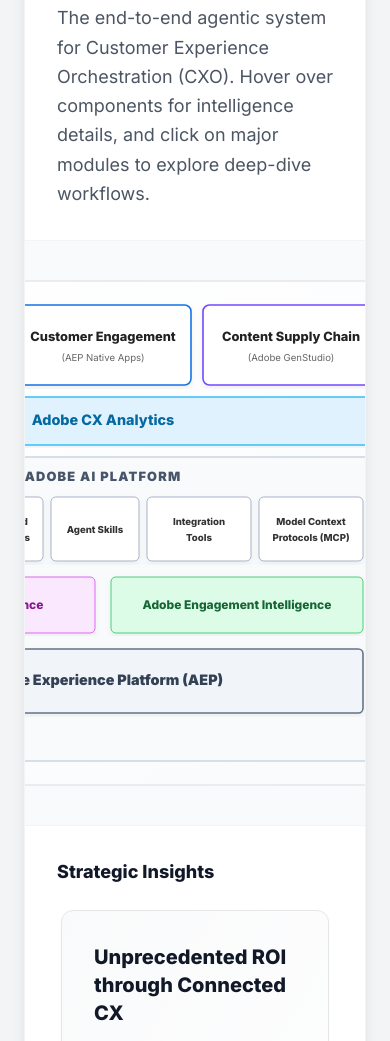
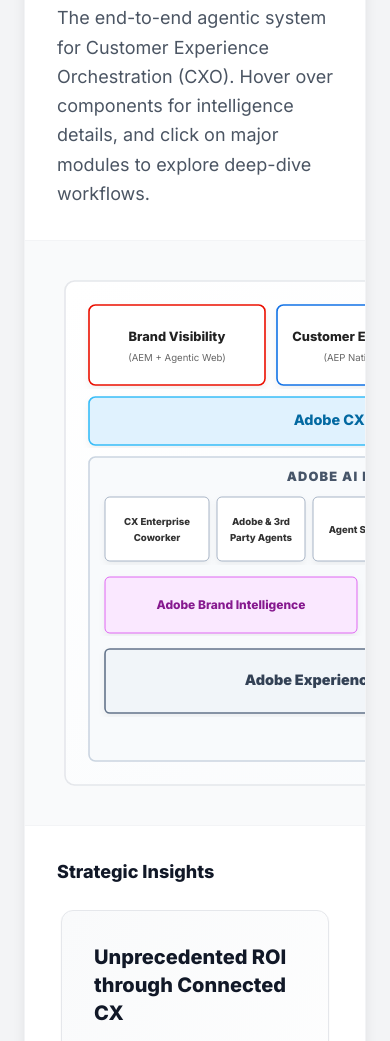
Before and after one commit to Schikkeg/raw-weights, a plain HTML site: page guide/adobe-cx-enterprise-ecosystem.html in a window 390 px wide. Shown: the part 1673-2714 px from the top of the page. Drawn offline with nearby package versions, Linux system fonts and the light colour scheme.

Commit message:
Mobile diagram view

```diff
--- a/guide/adobe-cx-enterprise-ecosystem.html
+++ b/guide/adobe-cx-enterprise-ecosystem.html
@@ -1,3 +1,4 @@
+
 <!DOCTYPE html>
 <html lang="en">
 <head>
@@ -658,7 +659,7 @@
                         <h2 class="text-3xl font-black text-gray-900 tracking-tight mb-4">${slide.title}</h2>
                         <p class="text-gray-600 text-lg leading-relaxed">${slide.description}</p>
                     </div>
-                    <div class="p-8 bg-gray-50 flex justify-center items-center w-full overflow-x-auto">
+                    <div class="p-8 bg-gray-50 flex justify-start lg:justify-center items-center w-full overflow-x-auto">
                         <div class="min-w-[800px] w-full">
                             ${getSlideSVG(slide.id)}
                         </div>
```
